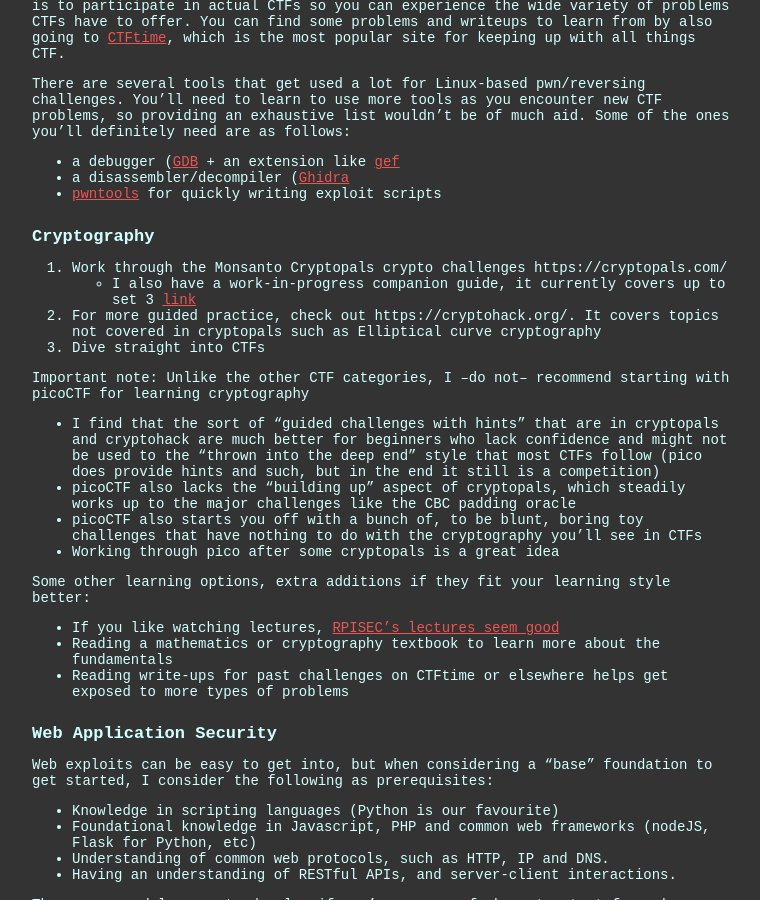
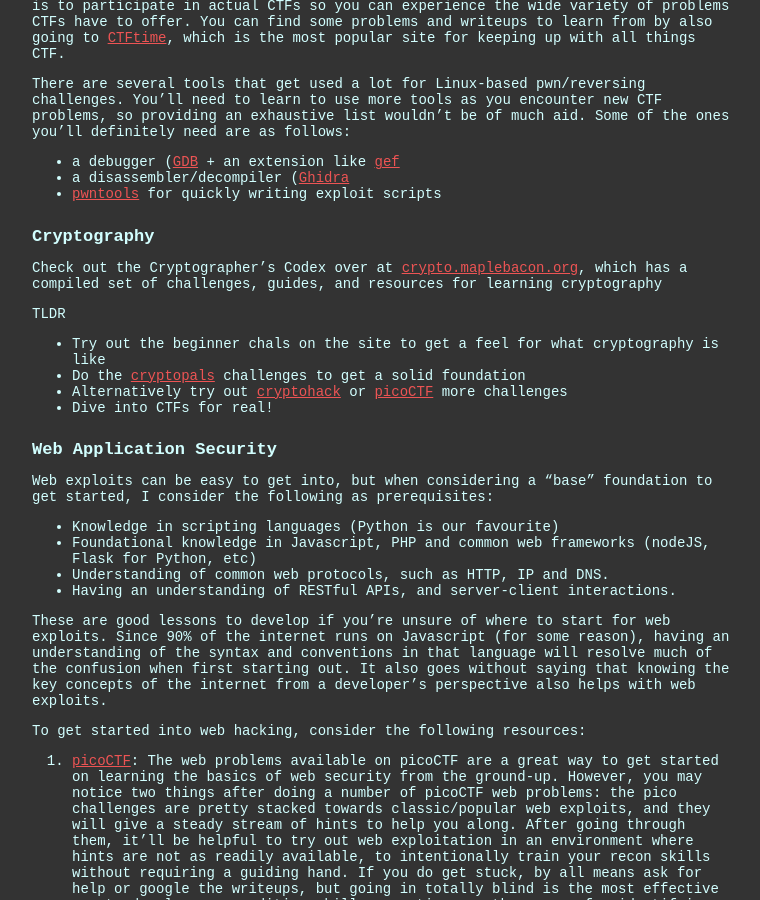
Before and after one commit to ubcctf/ubcctf.github.io, a Jekyll site: the page built from getting_started.md, in a window 1280 px wide and 900 px high, scrolled down 947 px. Shown: the whole window, without its empty margins (258-1018 px from the left). Built offline with Jekyll 4.4.1, drawn with Linux system fonts in a browser that asks for light colours; some web fonts are replaced.

Commit message:
Update crypto getting started

```diff
--- a/getting_started.md
+++ b/getting_started.md
@@ -31,21 +31,13 @@
 
 ## Cryptography
 
-1. Work through the Monsanto Cryptopals crypto challenges https://cryptopals.com/
-   - I also have a work-in-progress companion guide, it currently covers up to set 3 [link](https://ubcctf.github.io/2021/01/cryptopals-companion/)
-2. For more guided practice, check out https://cryptohack.org/. It covers topics not covered in cryptopals such as Elliptical curve cryptography
-2. Dive straight into CTFs
+Check out the Cryptographer's Codex over at [crypto.maplebacon.org](crypto.maplebacon.org), which has a compiled set of challenges, guides, and resources for learning cryptography
 
-Important note: Unlike the other CTF categories, I --do not-- recommend starting with picoCTF for learning cryptography
-   - I find that the sort of “guided challenges with hints” that are in cryptopals and cryptohack are much better for beginners who lack confidence and might not be used to the “thrown into the deep end” style that most CTFs follow (pico does provide hints and such, but in the end it still is a competition)
-   - picoCTF also lacks the “building up” aspect of cryptopals, which steadily works up to the major challenges like the CBC padding oracle
-   - picoCTF also starts you off with a bunch of, to be blunt, boring toy challenges that have nothing to do with the cryptography you’ll see in CTFs
-   - Working through pico after some cryptopals is a great idea
-
-Some other learning options, extra additions if they fit your learning style better:
-- If you like watching lectures, [RPISEC’s lectures seem good](https://www.youtube.com/c/RPISEC_talks/videos)
-- Reading a mathematics or cryptography textbook to learn more about the fundamentals
-- Reading write-ups for past challenges on CTFtime or elsewhere helps get exposed to more types of problems
+TLDR
+- Try out the beginner chals on the site to get a feel for what cryptography is like
+- Do the [cryptopals](https://cryptopals.com/) challenges to get a solid foundation
+- Alternatively try out [cryptohack](https://cryptohack.org/) or [picoCTF](https://picoctf.org/) more challenges
+- Dive into CTFs for real!
 
 ## Web Application Security
 
```
Also changed, not shown: _authors/rctcwyvrn.md (+4 -3 lines).
